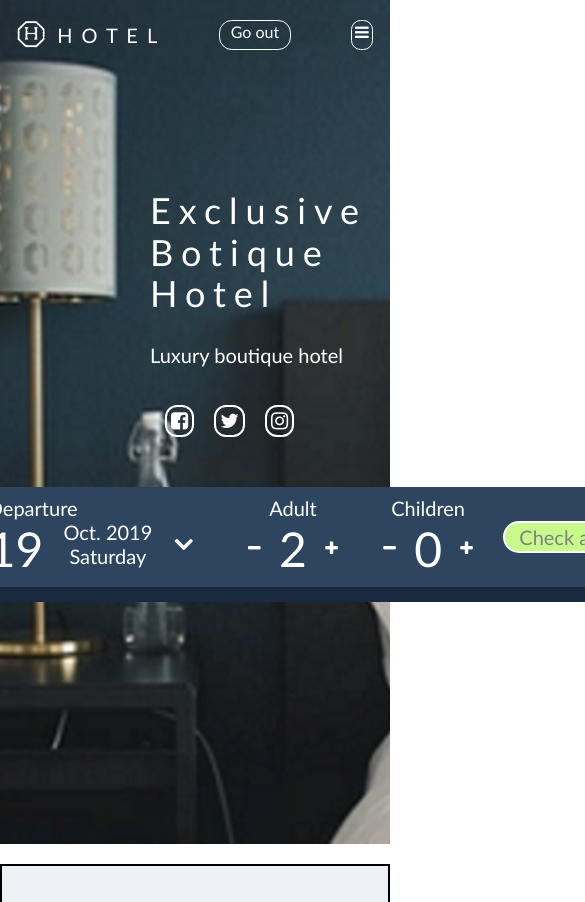
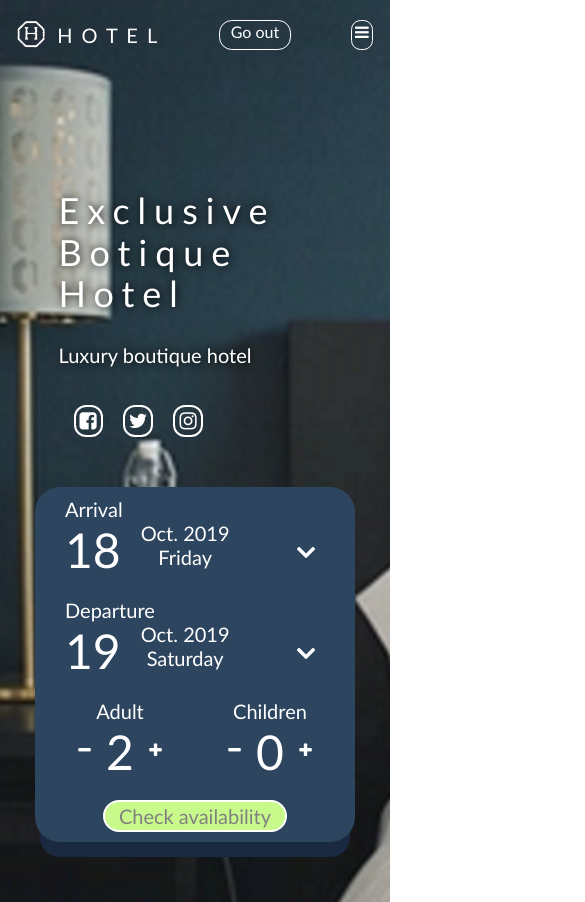
Before and after one commit to VytautasValutis/04-Hotel, a website: page index.html in a window 390 px wide. Shown: the top 902 px of the page, 585 px wide, since content can reach past the window. Drawn offline with Linux system fonts and the light colour scheme.

Commit message:
Full responsive hero part #14 #15

```diff
--- a/css/pages/header.css
+++ b/css/pages/header.css
@@ -42,12 +42,14 @@
     flex-direction: column;
     gap: 20px;
     margin-top: 150px;
-    margin-left: 150px;
+    margin-left: 15%;
 }
 .header-txt {
     color: #fff;
     font-weight: lighter;
     font-size: 36px;
+    /* text-shadow: 0 0 1em #000; */
+    text-shadow: #000 1px 0 10px;
     line-height: 0.6em;
     letter-spacing: 8px;
 }
@@ -82,7 +84,7 @@
 }
 .hero-bottom {
     width: 1000px;
-    height: 100px;
+    padding: 10px;
     color: #fff;
     background-color: #2D455F;
     margin-left: calc(50% - 500px);
@@ -161,3 +163,52 @@
     background-color: #C8FA8B;
     color: gray;
 }
+@media (max-width: 1030px) {
+    .hero-bottom {
+        width: 600px;
+        margin-left: calc(50% - 300px);
+        flex-wrap: wrap;
+    }
+    .hero-bottom > .date {
+        width: 50%;
+        padding-bottom: 20px;
+    }
+    .hero-bottom > .person {
+        width: 33%;
+    }
+        .hero-bottom > .person > .icon {
+        padding: 0.2em;
+    }
+        .plus {
+        right: 20%;
+    }
+        .minus {
+        Left: 20%;
+    }
+}
+@media (max-width: 650px) {
+    .hero-bottom {
+        width: 320px;
+        margin-left: calc(50% - 160px);
+        flex-wrap: wrap;
+    }
+    .hero-bottom > .date {
+        width: 100%;
+        padding-bottom: 20px;
+    }
+    .hero-bottom > .person {
+        width: 50%;
+    }
+        .hero-bottom > .person > .icon {
+        padding: 0.2em;
+    }
+        .plus {
+        right: 20%;
+    }
+        .minus {
+        Left: 20%;
+    }
+    .hero-bottom > .check {
+        margin-top: 20px;
+    }
+}
```
